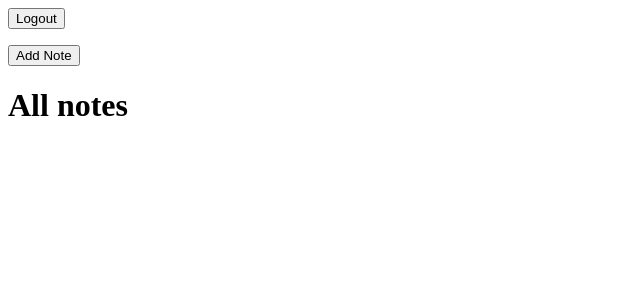
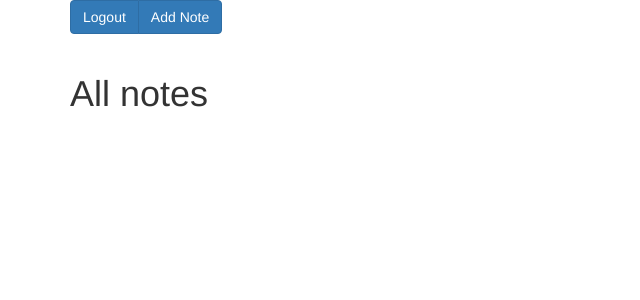
Before and after one commit to aleluc/NoteApp, a Django app: page / in a window 1280 px wide. Shown: the top 300 px of the page, without its empty margins (0-640 px from the left). Run offline with Django 3.2, Linux system fonts and the light colour scheme; the visitor is signed in with stand-in values (Sample User, id 1); data that the repository does not hold is empty; some libraries are stand-ins or nearby versions.

Commit message:
Added some styling to home view

```diff
--- a/noteapp/notes/templates/home.html
+++ b/noteapp/notes/templates/home.html
@@ -1,22 +1,35 @@
+{% extends "base.html" %}
+{% block content %}
 <div>
-    <form {% if user.is_authenticated %} action="{% url 'logout' %}" method="GET">
-        {% csrf_token %}
-        <input name="logout" type="submit" value="Logout">
-    </form>
-    <form action="{% url 'add_note' %}" method="GET">
-        {% csrf_token %}
-        <input name="Add Note" type="submit" value="Add Note">
-    </form>
-    <form {% else %} action="{% url 'login' %}" method="GET">
-        {% csrf_token %}
-        <input name="login" type="submit" value="Login">
-    </form {% endif %}>
+    <div class="btn-group" role="group" aria-label="Menu">
+        {% if user.is_authenticated %}
+        <a class="btn btn-primary" href="{% url 'logout' %}" role="button">Logout</a>
+        <a class="btn btn-primary" href="{% url 'add_note' %}" role="button">Add Note</a>
+        {% else %}
+        <a class="btn btn-primary" href="{% url 'login' %}" role="button">Login</a>
+        {% endif %}
+    </div>
+    <br>
+    <br>
+
     <h1>All notes</h1>
     {% for note in notes %}
-        <div class="notetitle">
-            <a href="{% url 'note' note.id %}">
-                <h3>{{ note.title }}</h3>
-            </a>
+        <div class="card border-primary mb-3" style="width: 26rem;">
+            <div class="card-body">
+                <h3 class="card-title">{{ note.title }}</h3>
+                <p class="card-text">{{ note.content }}</p>
+                <div class="btn-group" role="group" aria-label="Menu">
+                    <a class="btn btn-info" href="{% url 'note' note.id %}" >Details</a>
+                    <a class="btn btn-info" href="{% url 'edit_note' note.id %}" role="button">Edit</a>
+                    <a class="btn btn-info" href="{% url 'share_note' note.id %}" role="button">Share</a>
+                    <a class="btn btn-info" href="{% url 'remove_note' note.id %}" role="button">Remove</a>
+                </div>
+            </div>
+            <style>
+                .border-primary { border: 2px solid #007bff50; }
+            </style>
         </div>
+        <br>
     {% endfor %}
 </div>
+{% endblock %}
```
